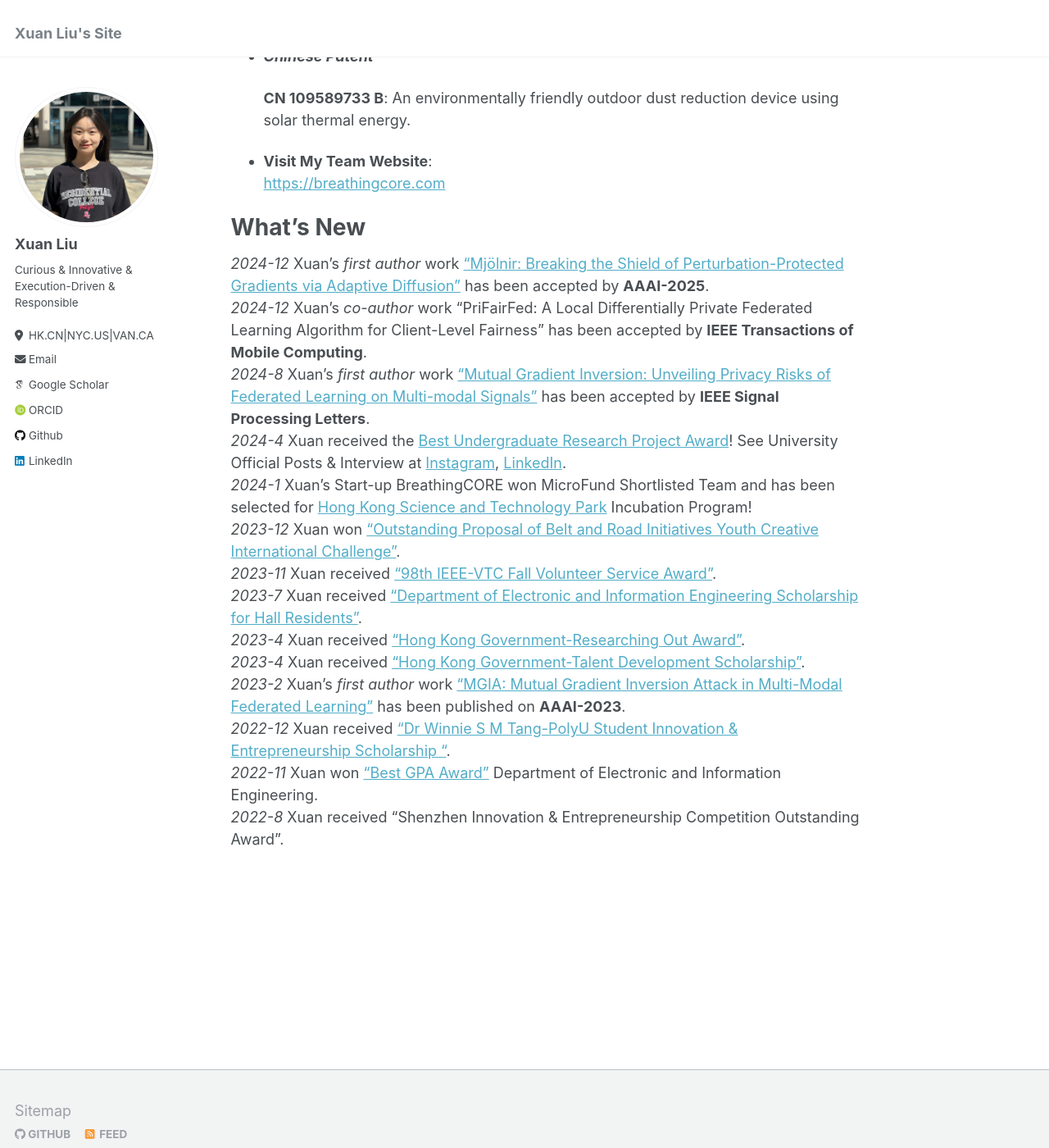
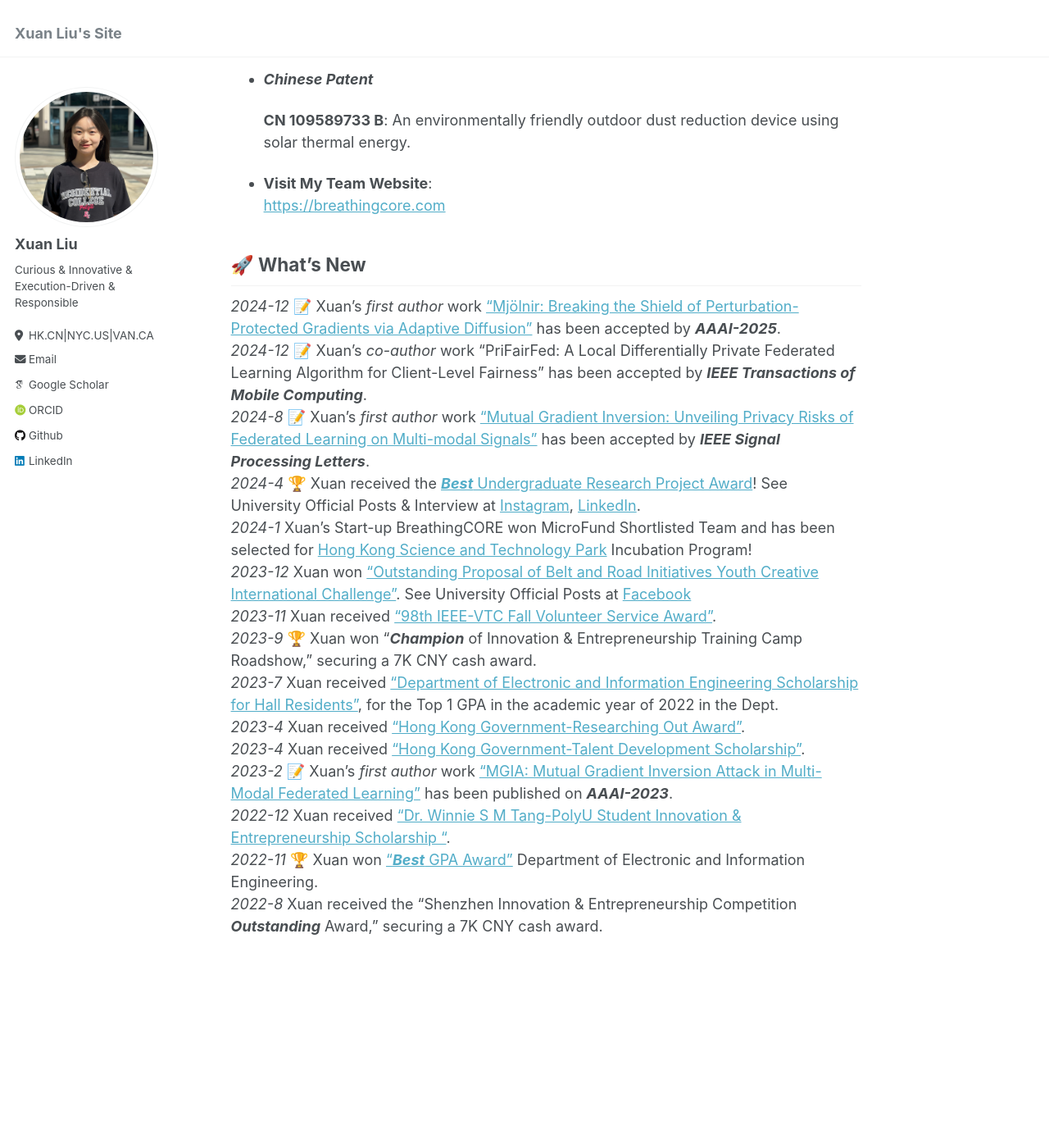
Before and after one commit to XuanL17/XuanL17.github.io, a Jekyll site: the page built from _pages/about.md, in a window 1280 px wide and 1400 px high, scrolled down 1407 px. Shown: the whole window at 82% size. Built offline with Jekyll 4.4.1, drawn with Linux system fonts in a browser that asks for light colours; some web fonts are replaced; some of the changed text lies outside the part shown.

Commit message:
Update about.md

```diff
--- a/_pages/about.md
+++ b/_pages/about.md
@@ -1,13 +1,13 @@
 ---
 permalink: /
-title: Welcome to my site!
+title: 👋 Welcome to my site!
 author_profile: true
 redirect_from:
   - /about/
   - /about.html
 ---
 
-Hello! I'm Xuan Liu, a senior-year Electronic and Information Engineering undergraduate at [Hong Kong Polytechnic University](https://www.polyu.edu.hk/eee/). I'm a highly self-motivated researcher and innovator with a robust ability in execution and leadership.
+Hello! 😊 I'm Xuan Liu, a senior-year Electronic and Information Engineering undergraduate at [Hong Kong Polytechnic University](https://www.polyu.edu.hk/eee/). I'm a highly self-motivated researcher and innovator with a robust ability in execution and leadership.
 
 My research interests lie in Trustworthy & Cognitive AI, Privacy, Large-Scale Models, and Attack & Defense Algorithms. I'm honored to be supervised by [Prof. Song Guo, at HKUST](https://cse.hkust.edu.hk/~songguo/) (Hong Kong) during my undergraduate period. Also, I'm thankful for the mentorship by [Prof. Quanyan Zhu, at NYU](https://engineering.nyu.edu/faculty/quanyan-zhu) (New York) on interdisciplinary research on Multi-Agent LLM system for social science during Spring 2024. In the summer, I was on my Research Internship with [Prof. Xiaoxiao Li, at UBC](https://ece.ubc.ca/xiaoxiao-li/) (Vancouver) on building the distributed training system for Large-Scale Models.
 
@@ -15,7 +15,7 @@ In addition to academic pursuits, I'm the founder of [BreathingCORE](https://bre
 
 For more details about me, please reach out at xuan18.liu@connect.polyu.hk. I am applying for the Fall 2025 PhD program in EECS OR Cognitive-related fields! I can't wait to contribute innovative ideas and productive work ethics to your team！
 
-# Major Papers & Projects
+## 🌟 Major Papers & Projects
 
 ## Topic 1: AI Privacy, Attack & Defense Algorithms
 
@@ -33,7 +33,7 @@ For more details about me, please reach out at xuan18.liu@connect.polyu.hk. I am
   *“Exploring Prosocial Irrationality for LLM Agents: A Social Cognition View”*
   [https://arxiv.org/abs/2405.14744](https://arxiv.org/abs/2405.14744) (2024)
 
-## Topic 3: Entrepreneurship- Invented Product
+## Topic 3: 🛠️ AIoTs & Eco-friendly Entrepreneurship- Invented Product
 
 - **_Chinese Patent_**
 
@@ -44,20 +44,21 @@ For more details about me, please reach out at xuan18.liu@connect.polyu.hk. I am
 
 
 
-# What's New
-_2024-12_ Xuan's _first author_ work ["Mjölnir: Breaking the Shield of Perturbation-Protected Gradients via Adaptive Diffusion"](https://arxiv.org/abs/2407.05285) has been accepted by **AAAI-2025**.<br>
-_2024-12_ Xuan's _co-author_ work "PriFairFed: A Local Differentially Private Federated Learning Algorithm for Client-Level Fairness" has been accepted by **IEEE Transactions of Mobile Computing**.<br>
-_2024-8_ Xuan's _first author_ work ["Mutual Gradient Inversion: Unveiling Privacy Risks of Federated Learning on Multi-modal Signals"](https://ieeexplore.ieee.org/document/10663250) has been accepted by **IEEE Signal Processing Letters**.<br>
-_2024-4_  Xuan received the [Best Undergraduate Research Project Award](https://www.polyu.edu.hk/eee/news-and-events/news/2024/2024-02-21-best-uris-research-project-award-2023/)! See University Official Posts & Interview at [Instagram](https://www.instagram.com/p/C6VELkGy9f6/?utm_source=ig_web_copy_link&igsh=MzRlODBiNWFlZA==), [LinkedIn](https://www.linkedin.com/feed/update/urn:li:activity:7190543155698491392).<br>
+## 🚀 What's New
+_2024-12_ 📝 Xuan's _first author_ work ["Mjölnir: Breaking the Shield of Perturbation-Protected Gradients via Adaptive Diffusion"](https://arxiv.org/abs/2407.05285) has been accepted by **_AAAI-2025_**.<br>
+_2024-12_ 📝 Xuan's _co-author_ work "PriFairFed: A Local Differentially Private Federated Learning Algorithm for Client-Level Fairness" has been accepted by **_IEEE Transactions of Mobile Computing_**.<br>
+_2024-8_ 📝 Xuan's _first author_ work ["Mutual Gradient Inversion: Unveiling Privacy Risks of Federated Learning on Multi-modal Signals"](https://ieeexplore.ieee.org/document/10663250) has been accepted by **_IEEE Signal Processing Letters_**.<br>
+_2024-4_  🏆 Xuan received the [**_Best_** Undergraduate Research Project Award](https://www.polyu.edu.hk/eee/news-and-events/news/2024/2024-02-21-best-uris-research-project-award-2023/)! See University Official Posts & Interview at [Instagram](https://www.instagram.com/p/C6VELkGy9f6/?utm_source=ig_web_copy_link&igsh=MzRlODBiNWFlZA==), [LinkedIn](https://www.linkedin.com/feed/update/urn:li:activity:7190543155698491392).<br>
 _2024-1_  Xuan's Start-up BreathingCORE won MicroFund Shortlisted Team and has been selected for [Hong Kong Science and Technology Park](https://www.hkstp.org/) Incubation Program!<br>
-_2023-12_ Xuan won ["Outstanding Proposal of Belt and Road Initiatives Youth Creative International Challenge"](https://connectpolyu-my.sharepoint.com/:i:/g/personal/21097411d_connect_polyu_hk/EQ9nYNABWbRAq_S7zVveNOkBpYFuOgWINgZt4Dh6DFtylw?e=wEjeiZ).<br>
+_2023-12_ Xuan won ["Outstanding Proposal of Belt and Road Initiatives Youth Creative International Challenge"](https://connectpolyu-my.sharepoint.com/:i:/g/personal/21097411d_connect_polyu_hk/EQ9nYNABWbRAq_S7zVveNOkBpYFuOgWINgZt4Dh6DFtylw?e=wEjeiZ). See University Official Posts at [Facebook](https://www.facebook.com/polyueee/photos/-congratulations-to-our-students-on-winning-the-second-prize-in-the-belt-and-roa/724634839855179/?_rdr) <br>
 _2023-11_ Xuan received ["98th IEEE-VTC Fall Volunteer Service Award"](https://connectpolyu-my.sharepoint.com/:i:/g/personal/21097411d_connect_polyu_hk/EX9J3McaMhtEpu8iwjxmEYEBx8qVzrv_WHHHYsntXwZmzg?e=52LolZ).<br>
-_2023-7_  Xuan received ["Department of Electronic and Information Engineering Scholarship
-for Hall Residents"](https://connectpolyu-my.sharepoint.com/:b:/g/personal/21097411d_connect_polyu_hk/EU3wMSH_0gJBmCfSwekowYYBe0QqHLeUwsYktqGOgUrEGQ?e=0C1unW).<br>
+_2023-9_ 🏆 Xuan won "**_Champion_** of Innovation & Entrepreneurship Training Camp Roadshow," securing a 7K CNY cash award. <br>
+_2023-7_ Xuan received ["Department of Electronic and Information Engineering Scholarship
+for Hall Residents"](https://connectpolyu-my.sharepoint.com/:b:/g/personal/21097411d_connect_polyu_hk/EU3wMSH_0gJBmCfSwekowYYBe0QqHLeUwsYktqGOgUrEGQ?e=0C1unW), for the Top 1 GPA in the academic year of 2022 in the Dept.<br>
 _2023-4_  Xuan received ["Hong Kong Government-Researching Out Award"](https://connectpolyu-my.sharepoint.com/:i:/g/personal/21097411d_connect_polyu_hk/EdsgREGzomZOlyhDSZONzesB6gFqX3AWZSwxVq9PDpTeyQ?e=jsPPgb).<br>
 _2023-4_  Xuan received ["Hong Kong Government-Talent Development Scholarship"](https://connectpolyu-my.sharepoint.com/:i:/g/personal/21097411d_connect_polyu_hk/EZ47dCrjnvhJrfY9_5G-3voBf-tIbqbUVPvK4Tqgs1RCNA?e=XZ9pTd).<br>
-_2023-2_  Xuan's _first author_ work ["MGIA: Mutual Gradient Inversion Attack in Multi-Modal Federated Learning"](https://ojs.aaai.org/index.php/AAAI/article/view/26995) has been published on **AAAI-2023**.<br>
-_2022-12_ Xuan received ["Dr Winnie S M Tang-PolyU Student
+_2023-2_ 📝 Xuan's _first author_ work ["MGIA: Mutual Gradient Inversion Attack in Multi-Modal Federated Learning"](https://ojs.aaai.org/index.php/AAAI/article/view/26995) has been published on **_AAAI-2023_**.<br>
+_2022-12_ Xuan received ["Dr. Winnie S M Tang-PolyU Student
 Innovation & Entrepreneurship Scholarship "](https://connectpolyu-my.sharepoint.com/:b:/g/personal/21097411d_connect_polyu_hk/EeFzM5bicaRDuOSs1eN3o6ABUGMtNnDDJfDY3wHWa64SJw?e=otbc8A).<br>
-_2022-11_  Xuan won ["Best GPA Award"](https://connectpolyu-my.sharepoint.com/:i:/g/personal/21097411d_connect_polyu_hk/EXSvkpdj16tCnOEy9G2wQc4B3TyN5NoamK7XcZaKQ5eM0w?e=IXneLw) Department of Electronic and Information Engineering.<br>
-_2022-8_  Xuan received "Shenzhen Innovation & Entrepreneurship Competition Outstanding Award".<br>
+_2022-11_ 🏆 Xuan won ["**_Best_** GPA Award"](https://connectpolyu-my.sharepoint.com/:i:/g/personal/21097411d_connect_polyu_hk/EXSvkpdj16tCnOEy9G2wQc4B3TyN5NoamK7XcZaKQ5eM0w?e=IXneLw) Department of Electronic and Information Engineering.<br>
+_2022-8_  Xuan received the "Shenzhen Innovation & Entrepreneurship Competition **_Outstanding_** Award," securing a 7K CNY cash award.<br>
```
